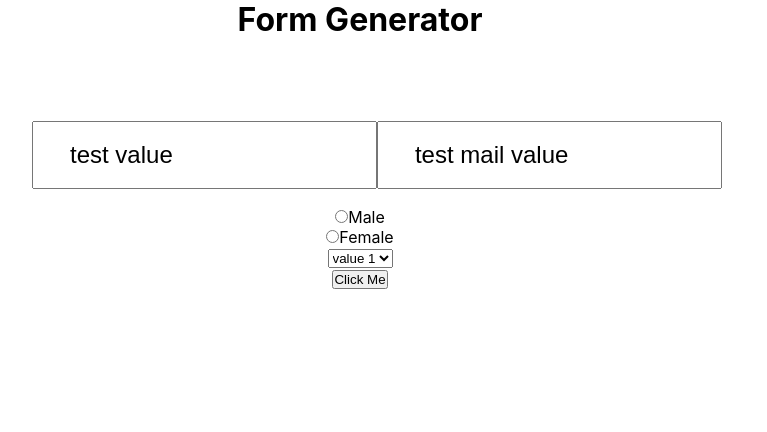
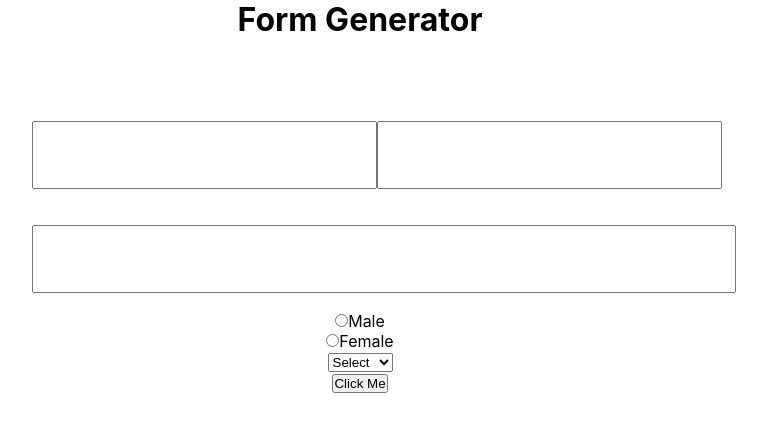
Before and after one commit to omBhatnagar/react-form-generator, a React (Create React App) app: page / in a window 1280 px wide. Shown: the top 432 px of the page, without its empty margins (280-1047 px from the left). Built offline with nearby package versions, Linux system fonts and the light colour scheme.

Commit message:
State management implemented.

```diff
--- a/src/components/Form.js
+++ b/src/components/Form.js
@@ -1,3 +1,4 @@
+import { useState } from "react";
 import compSelector from "../util/compSelector";
 import "./form.css";
 
@@ -6,7 +7,8 @@ const Form = () => {
 		{
 			type: "text",
 			name: "text",
-			value: "test value",
+			// value: "test value",
+			onChange: valueHandler,
 			id: "",
 			class: "input",
 			flex: true,
@@ -14,16 +16,24 @@ const Form = () => {
 		{
 			type: "email",
 			name: "email",
-			value: "test mail value",
+			// value: "test mail value",
+			onChange: valueHandler,
 			id: "",
 			class: "input",
 			flex: true,
+		},
+		{
+			type: "password",
+			name: "password",
+			onChange: valueHandler,
+			class: "input",
 		},
 		{
 			type: "radio",
 			name: "radio1",
 			id: "radio1",
 			value: "male",
+			onChange: valueHandler,
 			title: "Male",
 		},
 		{
@@ -31,11 +41,13 @@ const Form = () => {
 			name: "radio1",
 			id: "radio2",
 			value: "female",
+			onChange: valueHandler,
 			title: "Female",
 		},
 		{
 			type: "select",
 			name: "select1",
+			onChange: valueHandler,
 			id: "",
 			options: [
 				{ value: "v1", title: "value 1" },
@@ -48,9 +60,37 @@ const Form = () => {
 			title: "Click Me",
 			btnType: "submit",
 			id: "",
-			onClick: () => console.log("btn clicked! :)"),
+			onClick: () => console.log(formData),
 		},
 	];
+
+	// Initializing state
+	const [formData, setFormData] = useState([{}]);
+
+	// Function to handle state for input values
+	function valueHandler(e) {
+		let flag = true;
+		let clonedData = formData.filter(
+			(formItem) => Object.keys(formItem).length !== 0
+		);
+
+		for (const clonedItem of clonedData) {
+			if (clonedItem.name === e.target.name) {
+				flag = false;
+				clonedItem.value = e.target.value;
+				break;
+			} else {
+				flag = true;
+			}
+		}
+		if (flag) {
+			clonedData.push({ name: e.target.name, value: e.target.value });
+			flag = false;
+		}
+		console.log("cloned data", clonedData);
+		setFormData(clonedData);
+	}
+
 	return (
 		<div>
 			{data.map((item) => (
--- a/src/components/Input.js
+++ b/src/components/Input.js
@@ -4,7 +4,7 @@ const Input = ({ item }) => {
 			{item.type === "text" ? (
 				<input
 					type="text"
-					onClick={item.onClick}
+					onChange={item.onChange}
 					name={item.name}
 					value={item.value}
 					id={item.id}
@@ -13,7 +13,7 @@ const Input = ({ item }) => {
 			) : item.type === "email" ? (
 				<input
 					type="email"
-					onClick={item.onClick}
+					onChange={item.onChange}
 					name={item.name}
 					value={item.value}
 					id={item.id}
@@ -22,7 +22,7 @@ const Input = ({ item }) => {
 			) : (
 				<input
 					type="password"
-					onClick={item.onClick}
+					onChange={item.onChange}
 					name={item.name}
 					value={item.value}
 					id={item.id}
--- a/src/components/Radio.js
+++ b/src/components/Radio.js
@@ -7,6 +7,7 @@ const Radio = ({ item }) => {
 				value={item.value}
 				name={item.name}
 				class={item.class}
+				onChange={item.onChange}
 			/>
 			<label htmlFor={item.id}>{item.title}</label>
 		</div>
--- a/src/components/Select.js
+++ b/src/components/Select.js
@@ -1,7 +1,8 @@
 const Select = ({ item }) => {
 	return (
 		<div>
-			<select name="item.name" id="item.id">
+			<select name={item.name} id="item.id" onChange={item.onChange}>
+				<option>Select</option>
 				{item.options.map((option) => {
 					return <option value={option.value}>{option.title}</option>;
 				})}
```
